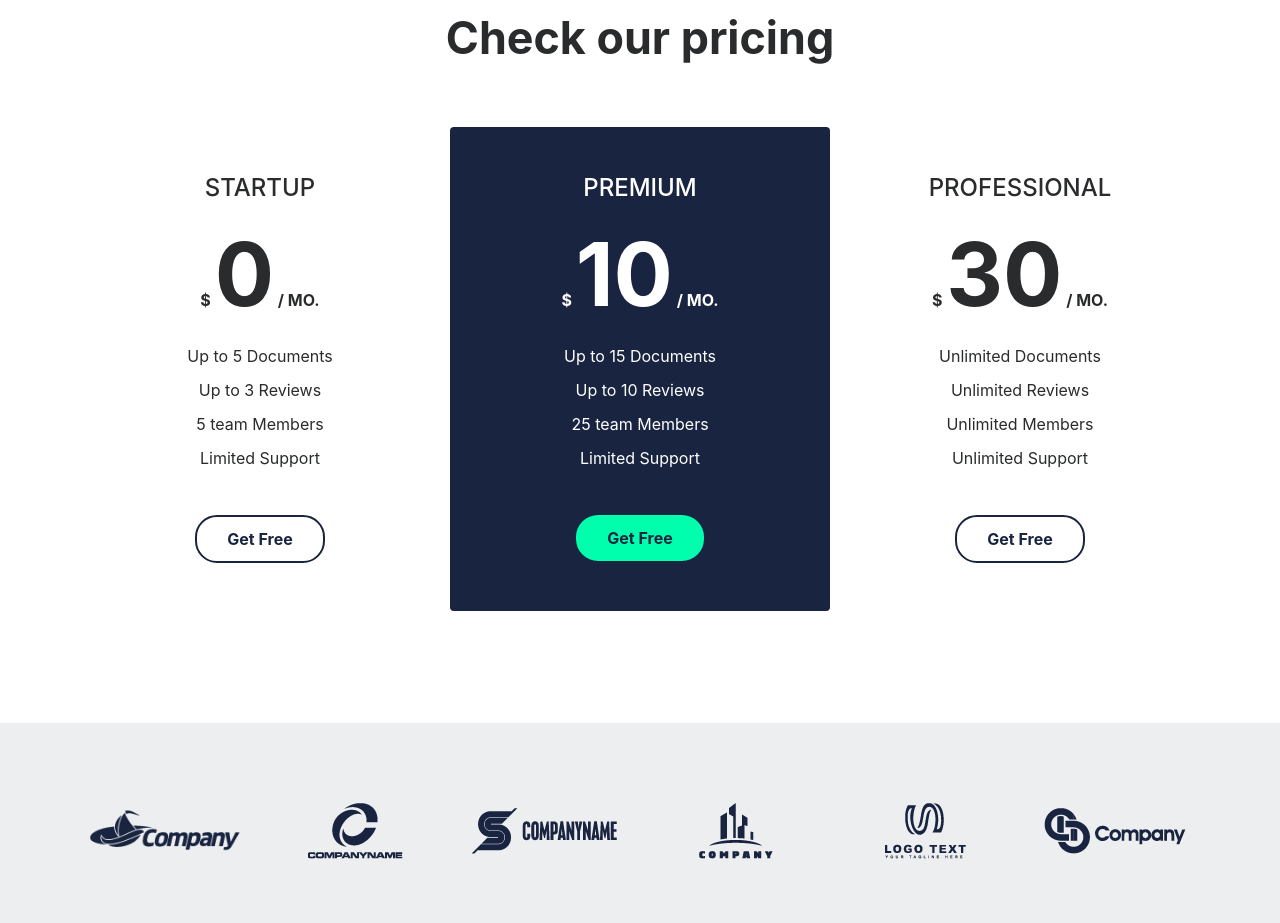
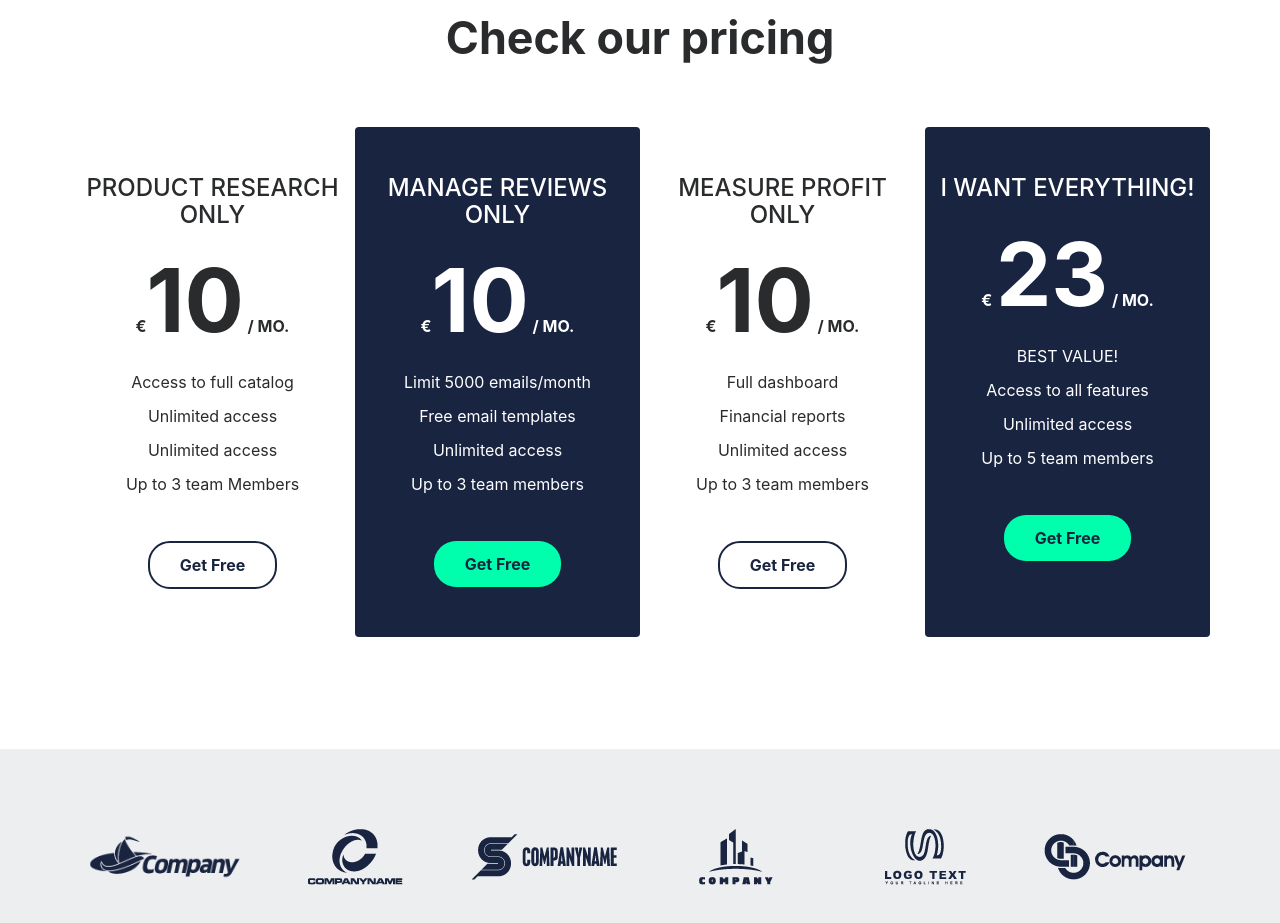
Before and after one commit to sixblackbeans/bol_landing_page, a plain HTML site: page index.html in a window 1280 px wide. Shown: the part 3140-4063 px from the top of the page. Drawn offline with Linux system fonts and the light colour scheme.

Commit message:
modify pricing section

```diff
--- a/css/custom.css
+++ b/css/custom.css
@@ -98,7 +98,7 @@ button {
     padding-bottom: 4rem !important;
 }
 
-#price-table__premium {
+.price-table__premium {
     background: #192440;
     color: #ffffff;
 }
--- a/index.html
+++ b/index.html
@@ -138,39 +138,51 @@
     <div class="container my-5 py-2" id="price-table">
         <h2 class="text-center font-weight-bold d-block mb-3">Check our pricing</h2>
         <div class="row">
-            <div data-aos="fade-right" data-aos-delay="200" data-aos-duration="1000" data-aos-once="true" class="col-md-4 text-center py-4 mt-5">
-                <h4 class="my-4">STARTUP</h4>
-                <p class="font-weight-bold">$ <span class="display-2 font-weight-bold">0</span> / MO.</p>
+            <div data-aos="fade-right" data-aos-delay="200" data-aos-duration="1000" data-aos-once="true" class="col-md-3 text-center py-4 mt-5">
+                <h4 class="my-4">PRODUCT RESEARCH ONLY</h4>
+                <p class="font-weight-bold">&euro;<span class="display-2 font-weight-bold">10</span> / MO.</p>
                 <ul class="list-unstyled">
-                    <li>Up to 5 Documents</li>
-                    <li>Up to 3 Reviews</li>
-                    <li>5 team Members</li>
-                    <li>Limited Support</li>
+                    <li>Access to full catalog</li>
+                    <li>Unlimited access</li>
+                    <li>Unlimited access</li>
+                    <li>Up to 3 team Members</li>
                 </ul>
                 <a href="#" class="btn my-4 font-weight-bold atlas-cta cta-ghost">Get Free</a>
             </div>
-            <div data-aos="fade-up" data-aos-duration="1000" data-aos-once="true" class="col-md-4 text-center py-4 mt-5 rounded" id="price-table__premium">
-                <h4 class="my-4">PREMIUM</h4>
-                <p class="font-weight-bold">$ <span class="display-2 font-weight-bold">10</span> / MO.</p>
+            <div data-aos="fade-up" data-aos-duration="1000" data-aos-once="true" class="col-md-3 text-center py-4 mt-5 rounded price-table__premium">
+                <h4 class="my-4">MANAGE REVIEWS ONLY</h4>
+                <p class="font-weight-bold">&euro;<span class="display-2 font-weight-bold">10</span> / MO.</p>
                 <ul class="list-unstyled">
-                    <li>Up to 15 Documents</li>
-                    <li>Up to 10 Reviews</li>
-                    <li>25 team Members</li>
-                    <li>Limited Support</li>
+                    <li>Limit 5000 emails/month</li>
+                    <li>Free email templates</li>
+                    <li>Unlimited access</li>
+                    <li>Up to 3 team members</li>
                 </ul>
                 <a href="#" class="btn my-4 font-weight-bold atlas-cta cta-green">Get Free</a>
             </div>
-            <div data-aos="fade-left" data-aos-delay="200" data-aos-duration="1000" data-aos-once="true" class="col-md-4 text-center py-4 mt-5">
-                <h4 class="my-4">PROFESSIONAL</h4>
-                <p class="font-weight-bold">$ <span class="display-2 font-weight-bold">30</span> / MO.</p>
+            <div data-aos="fade-left" data-aos-delay="200" data-aos-duration="1000" data-aos-once="true" class="col-md-3 text-center py-4 mt-5">
+                <h4 class="my-4">MEASURE PROFIT ONLY</h4>
+                <p class="font-weight-bold">&euro;<span class="display-2 font-weight-bold">10</span> / MO.</p>
                 <ul class="list-unstyled">
-                    <li>Unlimited Documents</li>
-                    <li>Unlimited Reviews</li>
-                    <li>Unlimited Members</li>
-                    <li>Unlimited Support</li>
+                    <li>Full dashboard</li>
+                    <li>Financial reports</li>
+                    <li>Unlimited access</li>
+                    <li>Up to 3 team members</li>
                 </ul>
                 <a href="#" class="btn my-4 font-weight-bold atlas-cta cta-ghost">Get Free</a>
             </div>
+            <div data-aos="fade-up" data-aos-duration="1000" data-aos-once="true" class="col-md-3 text-center py-4 mt-5 rounded price-table__premium">
+                <h4 class="my-4">I WANT EVERYTHING! </h4>
+                <p class="font-weight-bold">&euro; <span class="display-2 font-weight-bold">23</span> / MO.</p>
+                <ul class="list-unstyled">
+                    <li>BEST VALUE!</li>
+                    <li>Access to all features</li>
+                    <li>Unlimited access</li>
+                    <li>Up to 5 team members</li>
+                </ul>
+                <a href="#" class="btn my-4 font-weight-bold atlas-cta cta-green">Get Free</a>
+            </div>
+
         </div>
     </div>
     <!-- client -->
```
